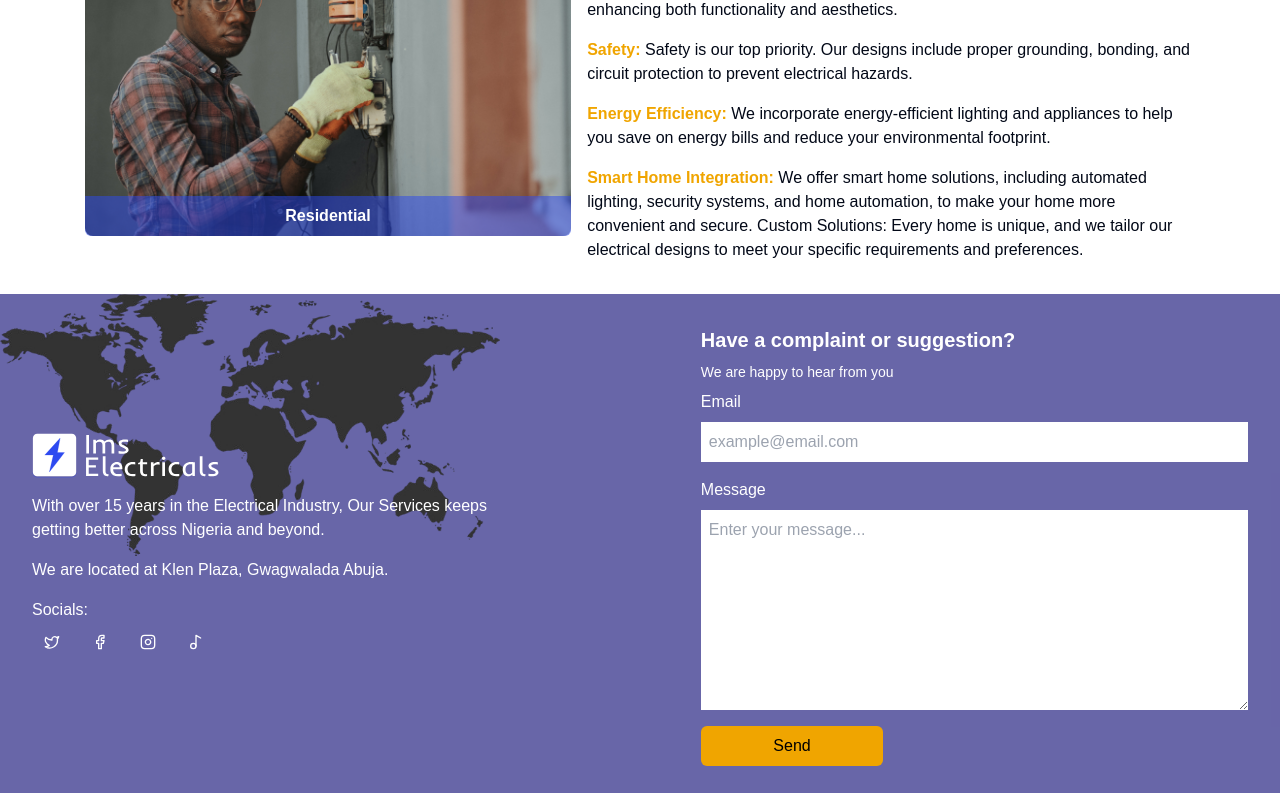
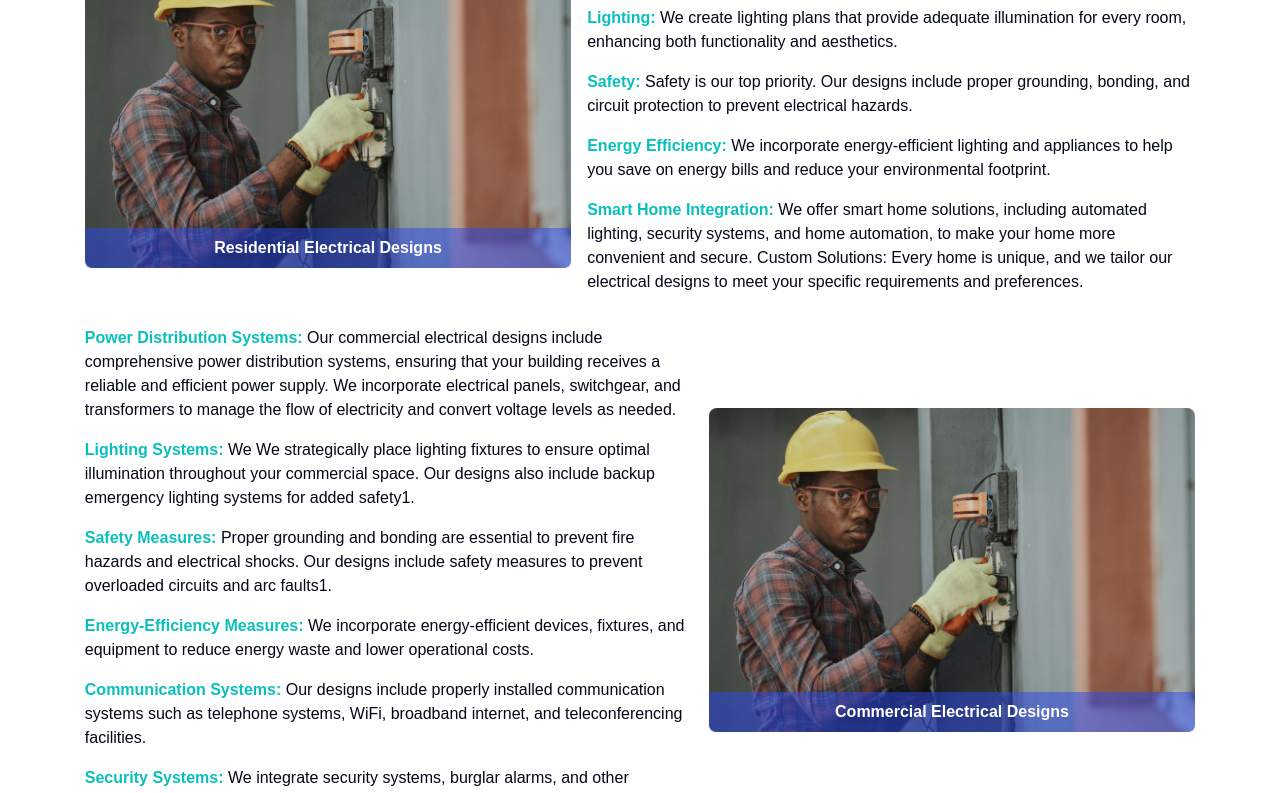
Before and after one commit to Yusuf-Najeeb/ims-new, a Next.js app: page / in a window 1280 px wide. Shown: the part 1560-2353 px from the top of the page. Built offline with nearby package versions, Linux system fonts and the light colour scheme.

Commit message:
Modified: Service section

```diff
--- a/components/home/ourServices.tsx
+++ b/components/home/ourServices.tsx
@@ -3,7 +3,7 @@ import Engineer from "../../public/engineer.jpg";
 
 export default function OurServices() {
   return (
-    <section className="gap-x-8 gap-y-4 py-8 px-4 sm:px-8">
+    <section className="flex flex-col items-center gap-x-8 gap-y-8 py-8 px-4 sm:px-8">
       <div className="my-4">
         <h2 className="text-[#2D4AF0] text-2xl md:text-4xl font-bold leading-normal text-center">
           Our services
@@ -13,6 +13,7 @@ export default function OurServices() {
           meet the needs of various industries.
         </p>
       </div>
+
       <div className="flex flex-col md:flex-row items-center justify-center gap-4">
         <div className="w-full md:w-[40%]">
           <figure className="w-full h-full relative">
@@ -25,7 +26,7 @@ export default function OurServices() {
             />
             <figcaption className="absolute bottom-0 inset-x-0 bg-[#2D4AF0]/50 hover:bg-[#0ABFBC]/50 p-2 rounded-b-md transition">
               <h3 className="text-center font-semibold text-white">
-                Residential
+                Residential Electrical Designs
               </h3>
             </figcaption>
           </figure>
@@ -34,7 +35,7 @@ export default function OurServices() {
         <div className="w-full md:w-[50%]">
           <ul className="flex flex-col gap-y-4">
             <li>
-              <span className="font-semibold text-[#F0A500]">
+              <span className="font-semibold text-[#0ABFBC]">
                 Power Distribution:
               </span>{" "}
               Our residential electrical designs ensure that your home receives
@@ -42,24 +43,24 @@ export default function OurServices() {
               to meet the specific needs of your household.
             </li>
             <li>
-              <span className="font-semibold text-[#F0A500]">Lighting:</span> We
+              <span className="font-semibold text-[#0ABFBC]">Lighting:</span> We
               create lighting plans that provide adequate illumination for every
               room, enhancing both functionality and aesthetics.
             </li>
             <li>
-              <span className="font-semibold text-[#F0A500]">Safety:</span>{" "}
+              <span className="font-semibold text-[#0ABFBC]">Safety:</span>{" "}
               Safety is our top priority. Our designs include proper grounding,
               bonding, and circuit protection to prevent electrical hazards.
             </li>
             <li>
-              <span className="font-semibold text-[#F0A500]">
+              <span className="font-semibold text-[#0ABFBC]">
                 Energy Efficiency:
               </span>{" "}
               We incorporate energy-efficient lighting and appliances to help
               you save on energy bills and reduce your environmental footprint.
             </li>
             <li>
-              <span className="font-semibold text-[#F0A500]">
+              <span className="font-semibold text-[#0ABFBC]">
                 Smart Home Integration:
               </span>{" "}
               We offer smart home solutions, including automated lighting,
@@ -71,6 +72,78 @@ export default function OurServices() {
           </ul>
         </div>
       </div>
+
+      <div className="flex flex-col md:flex-row-reverse items-center justify-center gap-4">
+        <div className="w-full md:w-[40%]">
+          <figure className="w-full h-full relative">
+            <Image
+              src={Engineer.src}
+              alt=""
+              width={100}
+              height={100}
+              className="w-full h-full block rounded-lg"
+            />
+            <figcaption className="absolute bottom-0 inset-x-0 bg-[#2D4AF0]/50 hover:bg-[#0ABFBC]/50 p-2 rounded-b-md transition">
+              <h3 className="text-center font-semibold text-white">
+                Commercial Electrical Designs
+              </h3>
+            </figcaption>
+          </figure>
+        </div>
+
+        <div className="w-full md:w-[50%]">
+          <ul className="flex flex-col gap-y-4">
+            <li>
+              <span className="font-semibold text-[#0ABFBC]">
+                Power Distribution Systems:
+              </span>{" "}
+              Our commercial electrical designs include comprehensive power
+              distribution systems, ensuring that your building receives a
+              reliable and efficient power supply. We incorporate electrical
+              panels, switchgear, and transformers to manage the flow of
+              electricity and convert voltage levels as needed.
+            </li>
+            <li>
+              <span className="font-semibold text-[#0ABFBC]">
+                Lighting Systems:
+              </span>{" "}
+              We We strategically place lighting fixtures to ensure optimal
+              illumination throughout your commercial space. Our designs also
+              include backup emergency lighting systems for added safety1.
+            </li>
+            <li>
+              <span className="font-semibold text-[#0ABFBC]">
+                Safety Measures:
+              </span>{" "}
+              Proper grounding and bonding are essential to prevent fire hazards
+              and electrical shocks. Our designs include safety measures to
+              prevent overloaded circuits and arc faults1.
+            </li>
+            <li>
+              <span className="font-semibold text-[#0ABFBC]">
+                Energy-Efficiency Measures:
+              </span>{" "}
+              We incorporate energy-efficient devices, fixtures, and equipment
+              to reduce energy waste and lower operational costs.
+            </li>
+            <li>
+              <span className="font-semibold text-[#0ABFBC]">
+                Communication Systems:
+              </span>{" "}
+              Our designs include properly installed communication systems such
+              as telephone systems, WiFi, broadband internet, and
+              teleconferencing facilities.
+            </li>
+            <li>
+              <span className="font-semibold text-[#0ABFBC]">
+                Security Systems:
+              </span>{" "}
+              We integrate security systems, burglar alarms, and other important
+              security measures to ensure the safety of your commercial space.
+            </li>
+          </ul>
+        </div>
+      </div>
     </section>
   );
 }
```
